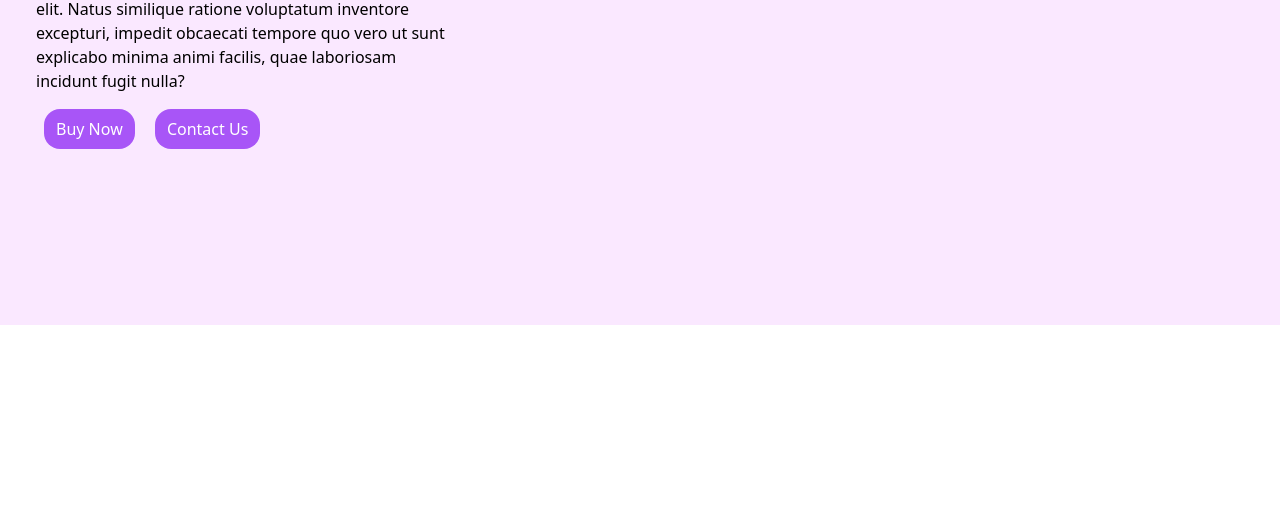
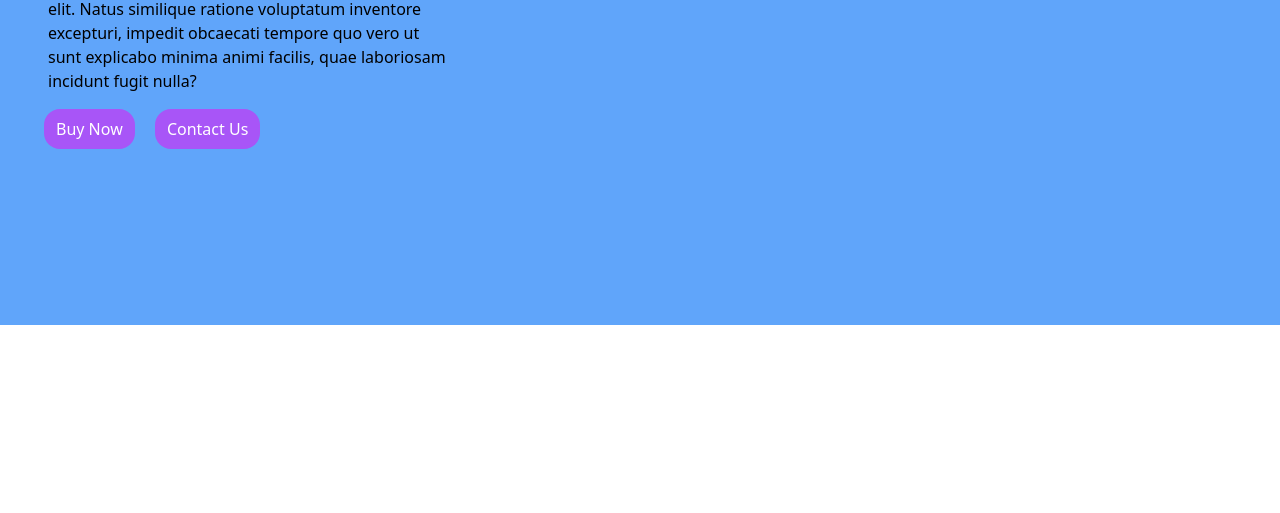
Before and after one commit to MD-Al-Fahad/html_form-repo, a website: page Taiilwind/landing.html in a window 1280 px wide. Shown: the part 287-800 px from the top of the page. Drawn offline with nearby package versions, Linux system fonts and the light colour scheme.

Commit message:
Do the chnages

```diff
--- a/Taiilwind/landing.html
+++ b/Taiilwind/landing.html
@@ -19,12 +19,12 @@
         </ul>
     </nav>
 
-<main class="bg-fuchsia-100 flex justify-around">
+<main class="bg-blue-400 flex justify-around">
     <div class="main  py-40 pl-9">
         <div class="text-6xl">
             The best Phones in the town
         </div>
-            <p class="ly-3 w-1/3">Lorem ipsum dolor sit amet consectetur, adipisicing elit. Natus similique ratione voluptatum inventore excepturi, impedit obcaecati tempore quo vero ut sunt explicabo minima animi facilis, quae laboriosam incidunt fugit nulla?</p>
+            <p class="pl-3 w-1/3">Lorem ipsum dolor sit amet consectetur, adipisicing elit. Natus similique ratione voluptatum inventore excepturi, impedit obcaecati tempore quo vero ut sunt explicabo minima animi facilis, quae laboriosam incidunt fugit nulla?</p>
         <div class="my-4">
             <button class="bg-purple-500 px-3 py-2 rounded-2xl text-white hover:text-slate-100 hover:bg-fuchsia-700 mx-2">Buy Now</button>
             <button class="bg-purple-500 px-3 py-2 rounded-2xl text-white  hover:text-slate-100 hover:bg-fuchsia-700 mx-2">Contact Us</button>
```
Also changed, not shown: Taiilwind/package.json (added, +19 -0 lines), 1 other file.
